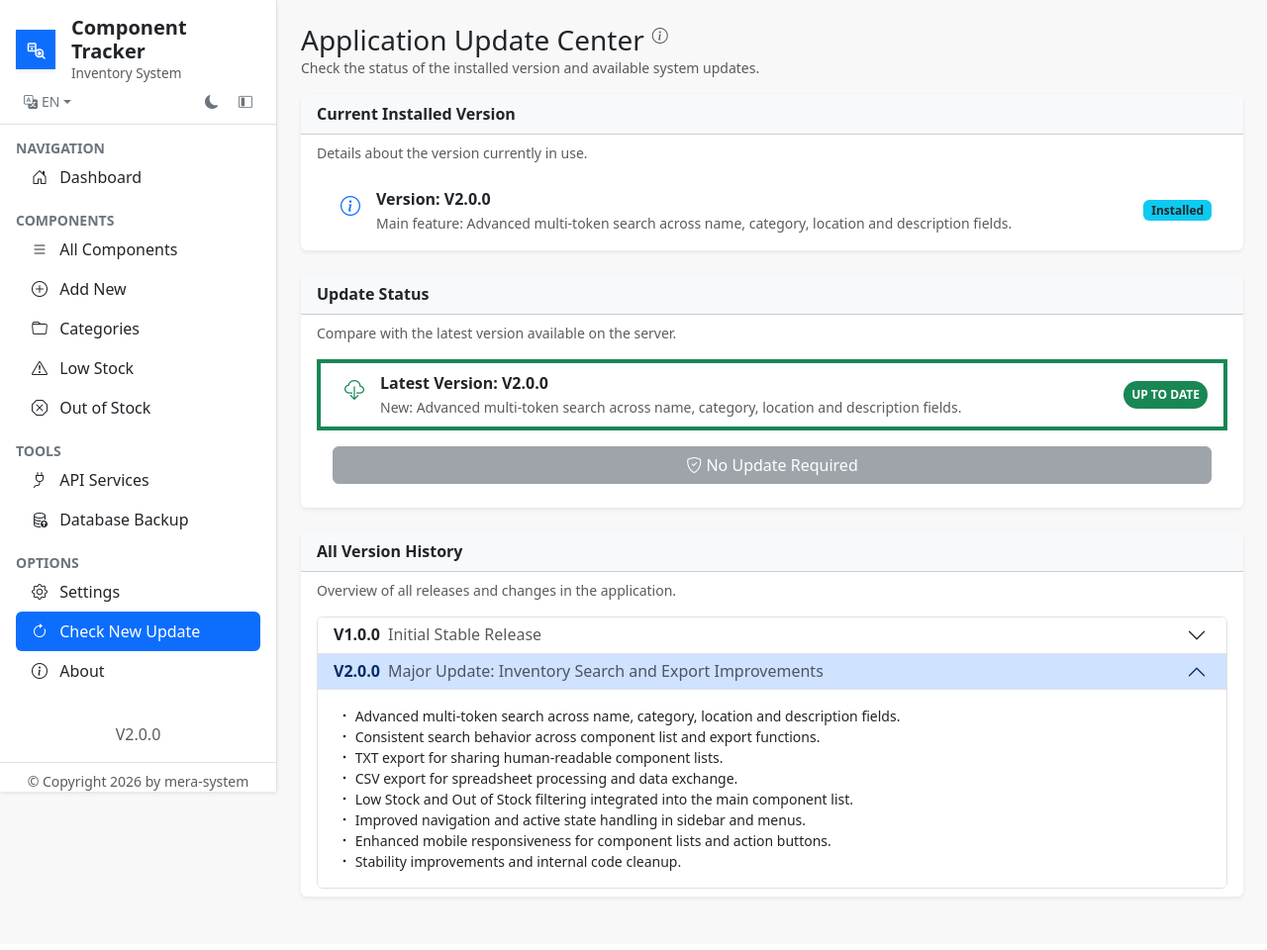
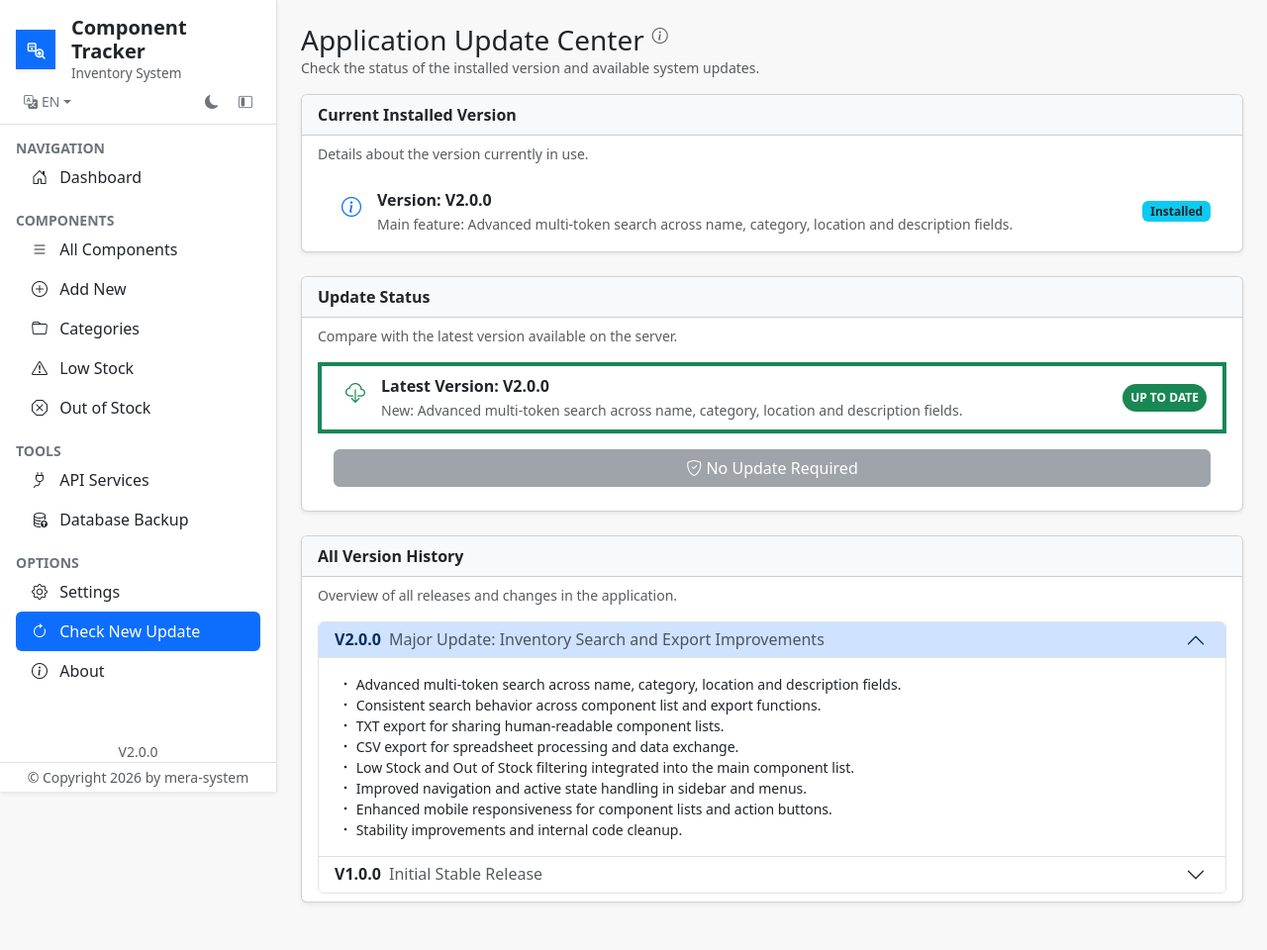
Before and after one commit to YuMERA/component-tracker, a Node server app: page /settings/update in a window 1280 px wide. Shown: the whole page at 99% size. Before the commit the page ends 909 px from the top, so only its background shows below. Run offline with Node 20, Linux system fonts and the light colour scheme; some libraries are stand-ins or nearby versions.

Commit message:
Fix update version order by avoiding in-place array mutation

```diff
--- a/index.js
+++ b/index.js
@@ -168,6 +168,7 @@ const semver = require('semver');
 }*/
 async function checkForUpdates() {
     try {
+        // Za sada može lokalni fajl ili fetch kasnije
         const jsonPath = path.join(__dirname, 'version_info_mock.json');
         const data = JSON.parse(
             await fs.promises.readFile(jsonPath, 'utf-8')
@@ -191,8 +192,8 @@ async function checkForUpdates() {
     }
 }
 
-
 // ✔ POZIV JEDNOM (pri startu aplikacije)
+// Update check is performed once at application startup
 checkForUpdates();
 
 // ****************************
--- a/views/layout.ejs
+++ b/views/layout.ejs
@@ -488,9 +488,9 @@
                         </a>
                     </li>
                 </ul>
-
+                <small class="text-muted text-center"> V<%= appVersion %></small>
                 <!-- NOVO: Copyright na dnu (za mobilni) -->
-                <div class="mt-auto pt-3 border-top text-center">
+                <div class="mt-auto pt-1 border-top text-center">
                     <small class="text-muted">© Copyright 2025 by mera-system</small>
                 </div>
             </div>
@@ -658,9 +658,9 @@
 
                     </ul>
                 </nav>
-                <p class="text-muted text-small text-center"> V<%= appVersion %></p>
+                <small class="text-muted text-small text-center"> V<%= appVersion %></small>
                 <!-- Footer sa Copyrightom (za desktop) -->
-                <div class="sidebar-footer p-2 border-top d-flex justify-content-center align-items-center">
+                <div class="sidebar-footer p-1 border-top d-flex justify-content-center align-items-center">
                     <small class="text-muted small sidebar-text">© Copyright 2026 by mera-system</small>
                 </div>
             </aside>
--- a/views/update-check.ejs
+++ b/views/update-check.ejs
@@ -47,7 +47,7 @@
 
     <!-- CURRENT VERSION -->
     <div class="col-12 mb-4">
-        <div class="card shadow-sm border-0">
+        <div class="card shadow-sm border-a">
             <div class="card-header bg-body-tertiary fw-bold" data-i18n="update.current.title">
                 Current Installed Version
             </div>
@@ -85,7 +85,7 @@
 
     <!-- UPDATE STATUS -->
     <div class="col-12 mb-4">
-        <div class="card shadow-sm border-0">
+        <div class="card shadow-sm border-1">
             <div class="card-header bg-body-tertiary fw-bold"
                 data-i18n="update.status.title">
                 Update Status
@@ -144,7 +144,7 @@
 
     <!-- HISTORY -->
     <div class="col-12 mb-4">
-        <div class="card shadow-sm border-0">
+        <div class="card shadow-sm border-1">
             <div class="card-header bg-body-tertiary fw-bold"
                 data-i18n="update.history.title">
                 All Version History
@@ -155,7 +155,7 @@
 
                 <div style="max-height:350px;overflow-y:auto" class="border rounded">
                     <div class="accordion accordion-flush" id="versionAccordion">
-                        <% versions.reverse().forEach((version, index) => { %>
+                        <% versions.slice().reverse().forEach((version, index) => { %>
                         <div class="accordion-item">
                             <h2 class="accordion-header">
                                 <button class="accordion-button py-2 ps-3 <%= version.version === latestVersion ? '' : 'collapsed' %>"
```
